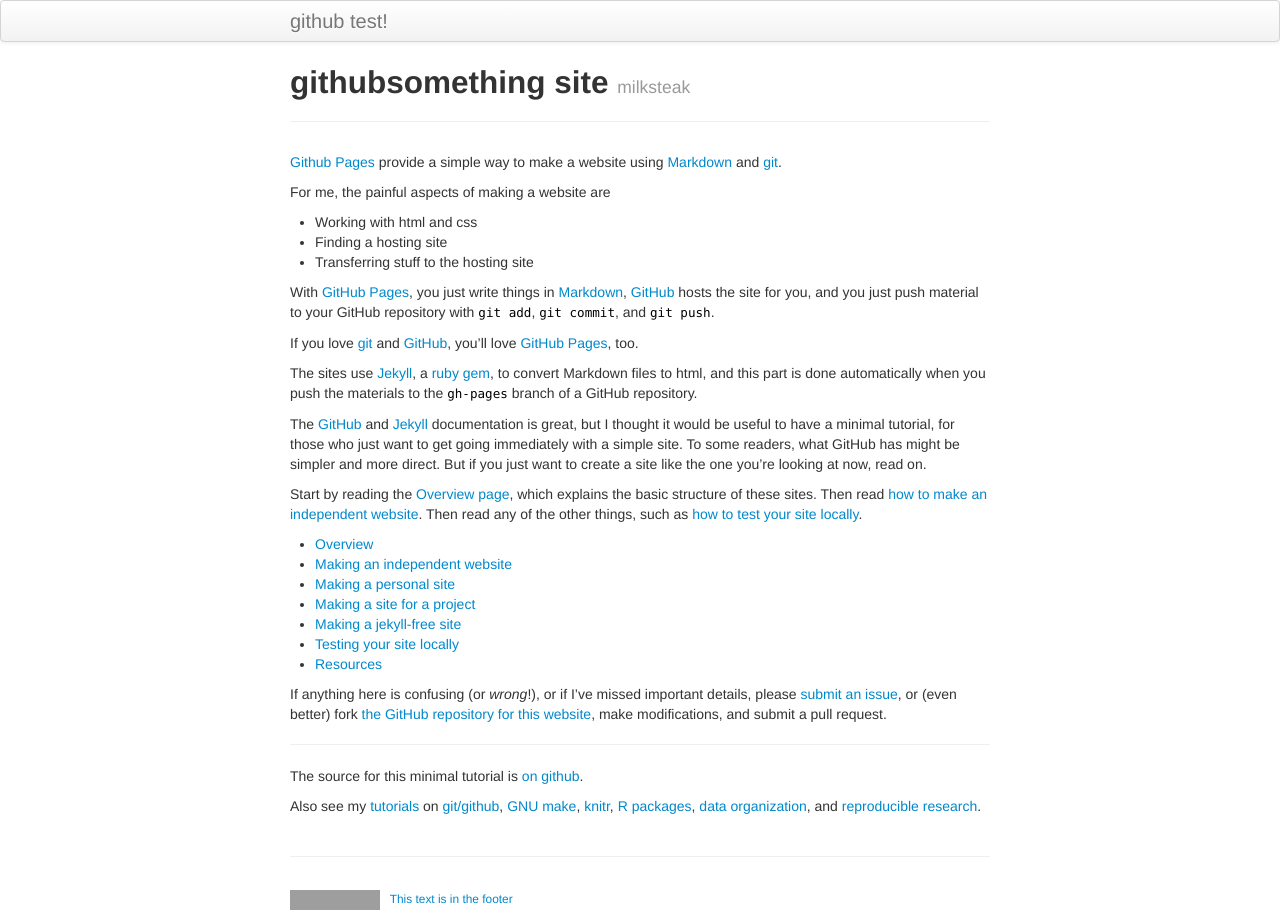
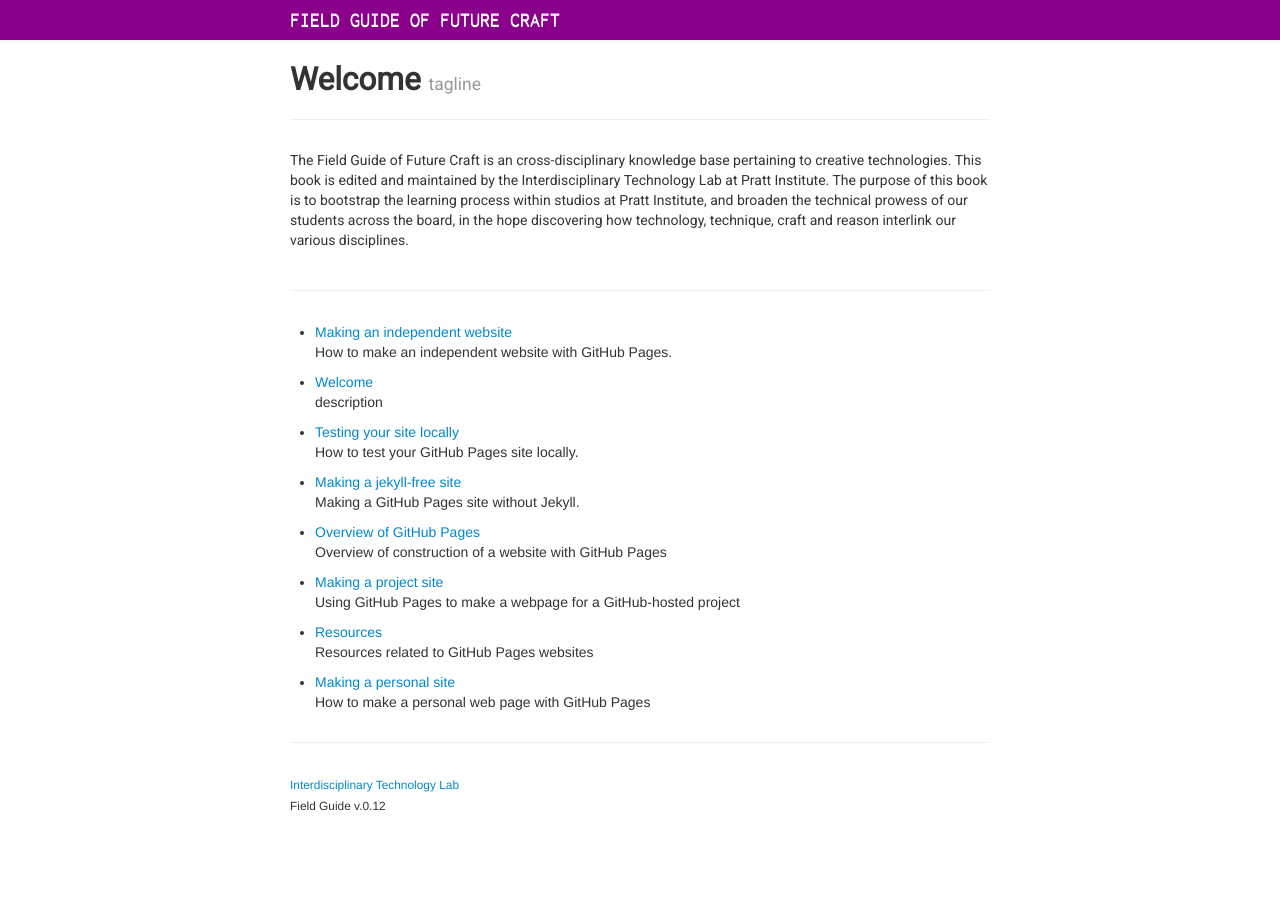
Before and after one commit to lelandjobson/github_pages_tut_01, a Jekyll site: the page built from index.md, in a window 1280 px wide. Built offline with Jekyll 4.4.1, drawn with Linux system fonts in a browser that asks for light colours; grey boxes are pictures that could not be loaded.

Commit message:
Baby steps

```diff
--- a/_config.yml
+++ b/_config.yml
@@ -8,10 +8,10 @@
 # Themes are encouraged to use these universal variables
 # so be sure to set them if your theme uses them.
 #
-title : github test!
+title : Field Guide of Future Craft
 author :
-  name : Jeland Lobson
-  email : derp@gmail.com
+  name : Pratt Interdisciplinary Technology Lab (ITL)
+  email : itl@pratt.edu
   github : lelandjobson
   twitter : lelandjobson
   feedburner : nil
--- a/_includes/themes/twitter/default.html
+++ b/_includes/themes/twitter/default.html
@@ -17,7 +17,7 @@
     <!-- Le styles -->
     <link href="{{ ASSET_PATH }}/bootstrap/css/bootstrap.2.2.2.min.css" rel="stylesheet">
     <link href="{{ ASSET_PATH }}/css/style.css?body=1" rel="stylesheet" type="text/css" media="all">
-    <link href="{{ ASSET_PATH }}/css/kbroman.css" rel="stylesheet" type="text/css" media="all">
+    <link href="{{ ASSET_PATH }}/css/fonts.css" rel="stylesheet" type="text/css" media="all">
 
     <!-- Le fav and touch icons -->
 
@@ -42,12 +42,20 @@
         {{ content }}
       </div>
       <hr>
+      <ul>
+        {% for page in site.pages %}
+          <li>
+          <a href = "{{page.url | replace:'.html','.md'}}">{{page.title}}</a>
+          <p>{{page.description}}</p>
+          </li>
+        {% endfor %}
+      </ul>
+      <hr>
       <footer>
         <p><small>
-  <!-- start of Karl's footer; modify this part -->
-          <a href="https://creativecommons.org/publicdomain/zero/1.0/"><img src="https://i.creativecommons.org/p/zero/1.0/88x31.png" alt="CC0"/></a> &nbsp;
-          <a href="https://itl.pratt.edu">This text is in the footer</a>
-  <!-- end of Karl's footer; modify this part -->
+          <!-- <a href="https://creativecommons.org/publicdomain/zero/1.0/"><img src="https://i.creativecommons.org/p/zero/1.0/88x31.png" alt="CC0"/></a> &nbsp; -->
+          <a href="https://itl.pratt.edu">Interdisciplinary Technology Lab</a>
+          <br>Field Guide v.0.12
         </small></p>
       </footer>
 
--- a/assets/themes/twitter/css/kbroman.css
+++ b/assets/themes/twitter/css/fonts.css
@@ -1,3 +1,6 @@
+@import url("https://fonts.googleapis.com/css?family=Inconsolata");
+@import url("https://fonts.googleapis.com/css?family=Roboto");
+
 code {
   padding: 0;
   font-size: 90%;
--- a/assets/themes/twitter/css/style.css
+++ b/assets/themes/twitter/css/style.css
@@ -1,13 +1,29 @@
 /* Custom container */
 .container-narrow {
   margin: 0 auto;
-  max-width: 700px; }
+  max-width: 700px;
+}
 
 .container-narrow > hr {
   margin: 30px 0; }
 
 .navbar .nav {
   float: right; }
+
+.navbar-inner {
+  background-image: linear-gradient(to right, DarkMagenta, DarkMagenta);
+  border: none;
+  border-radius: 0;
+}
+
+.brand {
+  font-family: 'Inconsolata', monospace;
+  text-transform: uppercase;
+  color: white !important; /* Overrides bootstrap.min.css */
+  text-shadow: none;
+  text-rendering: geometricPrecision;
+  font-weight: normal;
+}
 
 /* posts index */
 .post > h3.title {
@@ -63,3 +79,7 @@
   background: #57A957;
   border: 1px solid #4c964d;
   color: #FFF; }
+
+  .content {
+    font-family: 'Roboto', monospace;
+  }
--- a/index.md
+++ b/index.md
@@ -1,72 +1,8 @@
 ---
 layout: page
-title: githubsomething site
-tagline: milksteak
-description: do do dooo
+title: Welcome
+tagline: tagline
+description: description
 ---
 
-[Github Pages](https://pages.github.com) provide a simple way to make a
-website using
-[Markdown](https://daringfireball.net/projects/markdown/) and
-[git](https://git-scm.com).
-
-For me, the painful aspects of making a website are
-
-- Working with html and css
-- Finding a hosting site
-- Transferring stuff to the hosting site
-
-With [GitHub Pages](https://pages.github.com), you just write things in
-[Markdown](https://daringfireball.net/projects/markdown/),
-[GitHub](https://github.com) hosts the site for you, and you just push
-material to your GitHub repository with `git add`, `git commit`, and
-`git push`.
-
-If you love [git](https://git-scm.com/) and
-[GitHub](https://github.com), you'll love
-[GitHub Pages](https://pages.github.com), too.
-
-The sites use [Jekyll](https://jekyllrb.com/), a
-[ruby](https://www.ruby-lang.org/en/) [gem](https://rubygems.org/), to
-convert Markdown files to html, and this part is done
-automatically when you push the materials to the `gh-pages` branch
-of a GitHub repository.
-
-The [GitHub](https://pages.github.com) and
-[Jekyll](https://jekyllrb.com) documentation is great, but I thought it
-would be useful to have a minimal tutorial, for those who just want to
-get going immediately with a simple site. To some readers, what GitHub
-has might be simpler and more direct.  But if you just want to create
-a site like the one you're looking at now, read on.
-
-Start by reading the [Overview page](pages/overview.html), which
-explains the basic structure of these sites. Then read
-[how to make an independent website](pages/independent_site.html). Then
-read any of the other things, such as
-[how to test your site locally](pages/local_test.html).
-
-- [Overview](pages/overview.html)
-- [Making an independent website](pages/independent_site.html)
-- [Making a personal site](pages/user_site.html)
-- [Making a site for a project](pages/project_site.html)
-- [Making a jekyll-free site](pages/nojekyll.html)
-- [Testing your site locally](pages/local_test.html)
-- [Resources](pages/resources.html)
-
-If anything here is confusing (or _wrong_!), or if I've missed
-important details, please
-[submit an issue](https://github.com/kbroman/simple_site/issues), or (even
-better) fork [the GitHub repository for this website](https://github.com/kbroman/simple_site),
-make modifications, and submit a pull request.
-
----
-
-The source for this minimal tutorial is [on github](https://github.com/kbroman/simple_site).
-
-Also see my [tutorials](https://kbroman.org/pages/tutorials) on
-[git/github](https://kbroman.org/github_tutorial),
-[GNU make](https://kbroman.org/minimal_make),
-[knitr](https://kbroman.org/knitr_knutshell),
-[R packages](https://kbroman.org/pkg_primer),
-[data organization](https://kbroman.org/dataorg),
-and [reproducible research](https://kbroman.org/steps2rr).
+The Field Guide of Future Craft is an cross-disciplinary knowledge base pertaining to creative technologies. This book is edited and maintained by the Interdisciplinary Technology Lab at Pratt Institute. The purpose of this book is to bootstrap the learning process within studios at Pratt Institute, and broaden the technical prowess of our students across the board, in the hope discovering how technology, technique, craft and reason interlink our various disciplines.
```
Also changed, not shown: pages/independent_site.md (+1 -1 lines), ReadMe.md.
